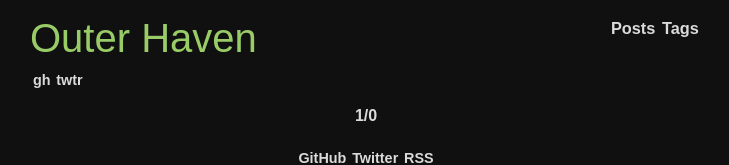
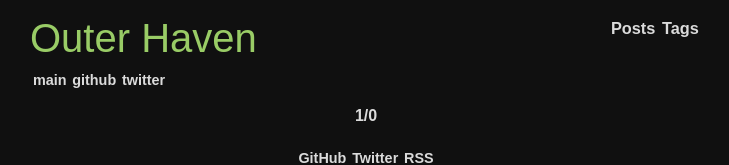
Before and after one commit to wickedchicken/wickedchicken.github.io, a plain HTML site: page index.html in a window 1280 px wide. Shown: the top 165 px of the page, without its empty margins (274-1003 px from the left). Drawn offline with Linux system fonts and the light colour scheme.

Commit message:
rebuilding site Sun Sep 16 12:40:47 CEST 2018

```diff
--- a/index.html
+++ b/index.html
@@ -131,14 +131,16 @@ th {
 
 
 
+  <a href="http://stipicevic.com" target="_blank"><div class="social-link">main</div></a>
 
-  <a href="https://github.com/wickedchicken" target="_blank"><div class="social-link">gh</div></a>
+
+  <a href="https://github.com/wickedchicken" target="_blank"><div class="social-link">github</div></a>
 
 
 
 
 
-  <a href="https://twitter.com/wickedchicken" target="_blank"><div class="social-link">twtr</div></a>
+  <a href="https://twitter.com/wickedchicken" target="_blank"><div class="social-link">twitter</div></a>
 
 
 
```
Also changed, not shown: 404.html (+4 -2 lines), categories/index.html (+4 -2 lines), tags/index.html (+4 -2 lines).
